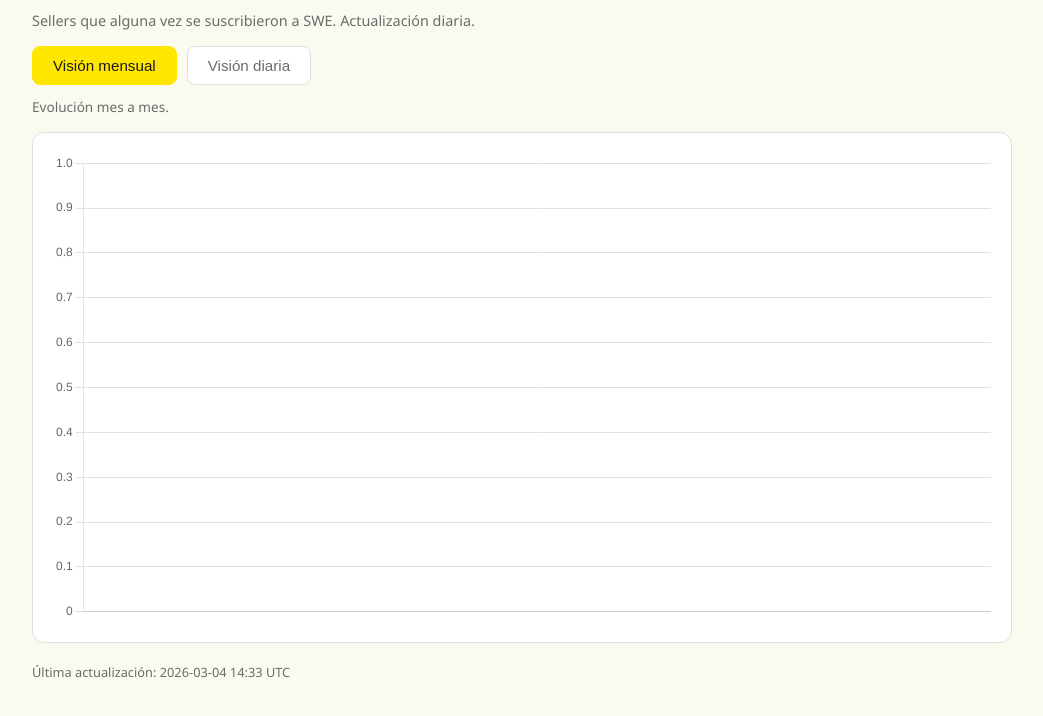
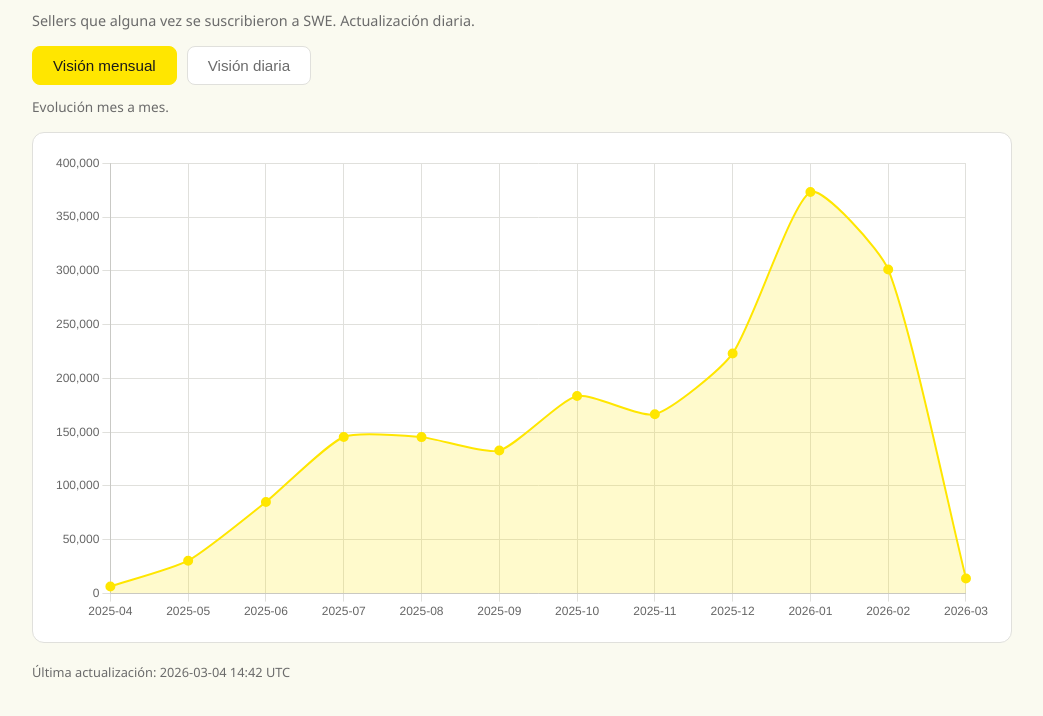
Before and after one commit to felipebiscay-cpu/tablero-items-swe, a plain HTML site: page index.html in a window 1280 px wide. Shown: the part 72-788 px from the top of the page, without its empty margins (118-1161 px from the left). Drawn offline with nearby package versions, Linux system fonts and the light colour scheme.

Commit message:
Update tablero items SWE 2026-03-04 14:42 UTC

```diff
--- a/index.html
+++ b/index.html
@@ -7,11 +7,11 @@
     <div class="tabs"><button id="btn-month" class="active">Visión mensual</button><button id="btn-day">Visión diaria</button></div>
     <p class="hint" id="hint">Evolución mes a mes.</p>
     <div class="chart-wrap"><canvas id="chart"></canvas></div>
-    <p class="footer">Última actualización: 2026-03-04 14:33 UTC</p>
+    <p class="footer">Última actualización: 2026-03-04 14:42 UTC</p>
     </div>
     <script>
     (function(){
-      var lm=[],vm=[],ld=[],vd=[];
+      var lm=["2025-04", "2025-05", "2025-06", "2025-07", "2025-08", "2025-09", "2025-10", "2025-11", "2025-12", "2026-01", "2026-02", "2026-03"],vm=[6644, 30584, 85183, 145561, 145423, 132929, 183583, 166611, 223199, 373184, 301249, 14102],ld=["1", "2", "3", "4", "5", "6", "7", "8", "9", "10", "11", "12", "13", "14", "15", "16", "17", "18", "19", "20", "21", "22", "23", "24", "25", "26", "27", "28", "29", "30", "31"],vd=[2550, 6071, 4772, 7685, 6428, 5410, 4809, 2977, 4007, 5467, 4276, 3424, 6346, 5120, 8152, 5410, 6903, 6506, 4168, 5802, 7353, 4001, 10370, 6781, 8036, 3099, 4913, 5993, 4816, 4528, 3281];
       var ctx=document.getElementById('chart').getContext('2d');
       var chart=new Chart(ctx,{type:'line',data:{labels:lm,datasets:[{label:'Ítems cargados',data:vm,borderColor:'#FFE600',backgroundColor:'rgba(255,230,0,0.2)',borderWidth:2,fill:true,tension:0.2,pointRadius:4,pointBackgroundColor:'#FFE600'}]},options:{responsive:true,plugins:{legend:{display:false},tooltip:{callbacks:{label:function(c){return c.parsed.y.toLocaleString('es')+' ítems';}}}  },scales:{x:{grid:{color:'#e0e0dc'},ticks:{maxRotation:45,autoSkip:false}},y:{beginAtZero:true,grid:{color:'#e0e0dc'}}}}  });
       function setView(v){
```
